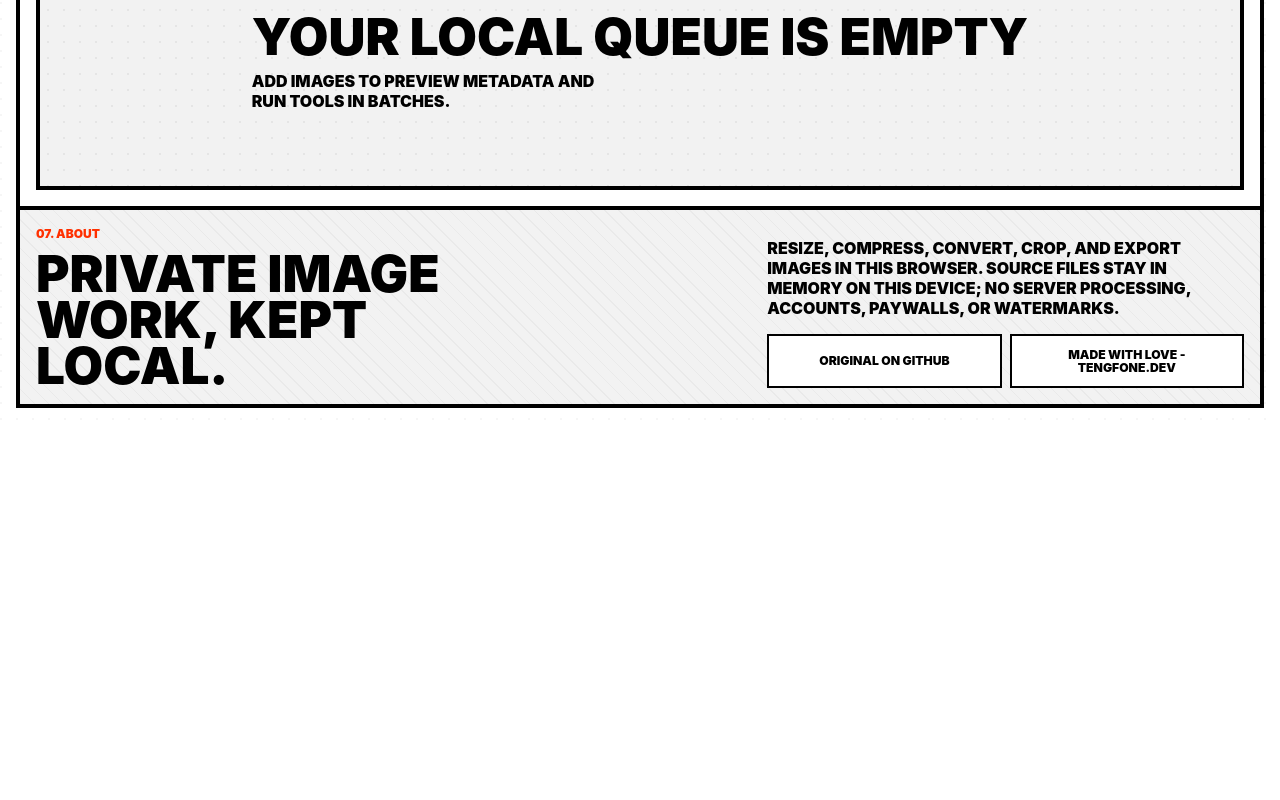
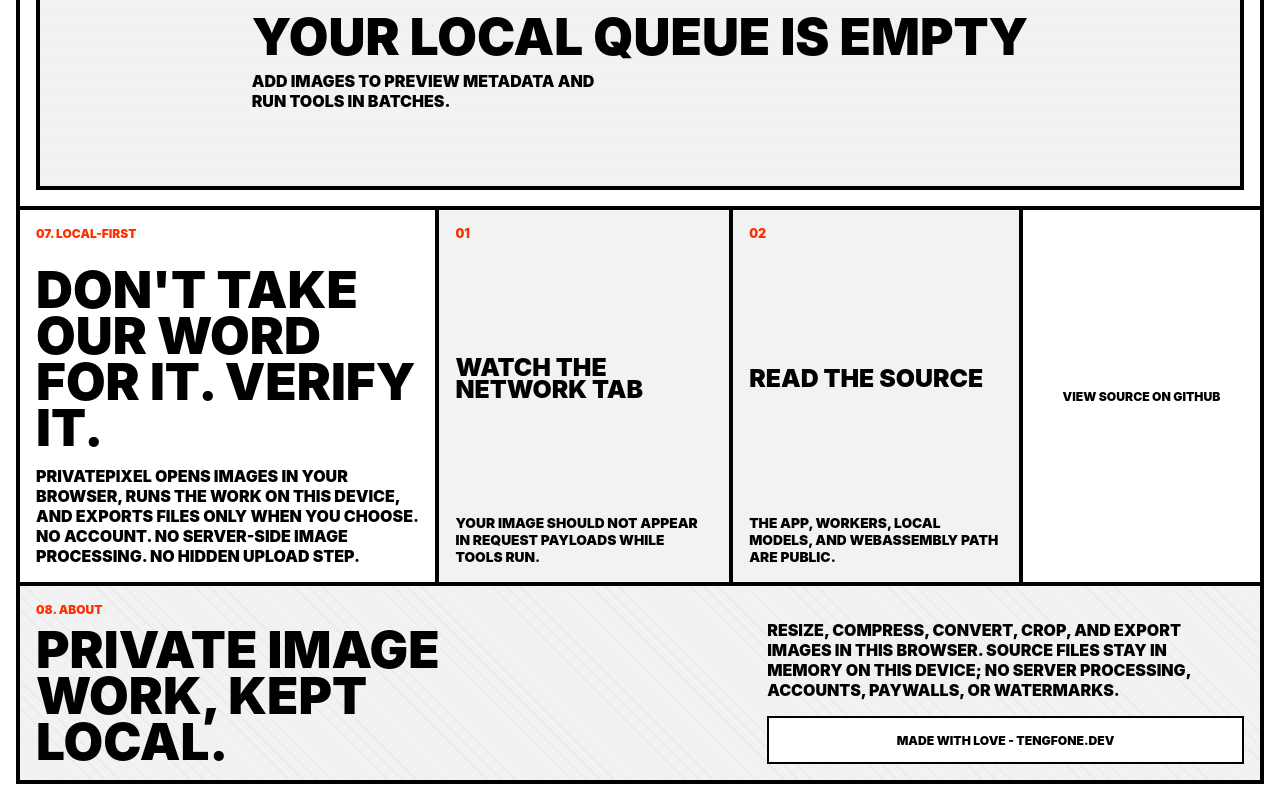
Before and after one commit to tengfone/privatepixel, a React (Vite) app: page / in a window 1280 px wide. Shown: the part 1630-2430 px from the top of the page. Before the commit the page ends 2054 px from the top, so only its background shows below. Built offline with nearby package versions, Linux system fonts and the light colour scheme.

Commit message:
feat: add local-first verification section

```diff
--- a/src/app/App.css
+++ b/src/app/App.css
@@ -334,7 +334,9 @@ img {
 .dropzone h2,
 .section-heading h2,
 .empty-stage span,
-.manifest-panel h2 {
+.manifest-panel h2,
+.local-proof-panel h2,
+.proof-step h3 {
   margin: 0;
   font-weight: 900;
   letter-spacing: 0;
@@ -451,7 +453,8 @@ img {
 }
 
 .section-heading h2,
-.manifest-panel h2 {
+.manifest-panel h2,
+.local-proof-panel h2 {
   font-size: 3.2rem;
 }
 
@@ -1110,6 +1113,103 @@ img {
   padding: 1rem;
 }
 
+.local-proof-panel {
+  display: grid;
+  grid-template-columns: minmax(0, 1.15fr) minmax(24rem, 1.6fr) minmax(13rem, 0.65fr);
+  border: 4px solid var(--color-border);
+  border-bottom: 0;
+  background: var(--color-bg);
+}
+
+.local-proof-panel > * {
+  min-width: 0;
+}
+
+.local-proof-copy {
+  display: grid;
+  align-content: space-between;
+  gap: 1rem;
+  border-right: 4px solid var(--color-border);
+  padding: 1rem;
+}
+
+.local-proof-copy p:last-child {
+  margin: 0;
+  font-size: 1rem;
+  font-weight: 900;
+  line-height: 1.25;
+  text-transform: uppercase;
+}
+
+.proof-steps {
+  display: grid;
+  grid-template-columns: repeat(2, minmax(0, 1fr));
+  border-right: 4px solid var(--color-border);
+  background: var(--color-muted);
+}
+
+.proof-step {
+  display: grid;
+  align-content: space-between;
+  gap: 1rem;
+  min-height: 15rem;
+  padding: 1rem;
+}
+
+.proof-step + .proof-step {
+  border-left: 4px solid var(--color-border);
+}
+
+.proof-step span {
+  color: var(--color-accent);
+  font-size: 0.78rem;
+  font-weight: 900;
+  letter-spacing: 0;
+}
+
+.proof-step h3 {
+  font-size: 1.55rem;
+}
+
+.proof-step p {
+  margin: 0;
+  font-size: 0.86rem;
+  font-weight: 900;
+  line-height: 1.25;
+  text-transform: uppercase;
+}
+
+.proof-actions {
+  display: grid;
+}
+
+.proof-actions a {
+  display: grid;
+  min-height: 100%;
+  place-items: center;
+  background: var(--color-bg);
+  color: var(--color-fg);
+  font-size: 0.76rem;
+  font-weight: 900;
+  line-height: 1.1;
+  padding: 1rem;
+  text-align: center;
+  text-decoration: none;
+  text-transform: uppercase;
+  transition:
+    background-color 150ms linear,
+    color 150ms linear;
+}
+
+.proof-actions a + a {
+  border-top: 4px solid var(--color-border);
+}
+
+.proof-actions a:hover {
+  background: var(--color-accent);
+  color: var(--color-bg);
+}
+
 .about-panel {
   display: grid;
   grid-template-columns: minmax(0, 1.2fr) minmax(18rem, 0.8fr);
@@ -1145,7 +1245,7 @@ img {
 
 .about-links {
   display: grid;
-  grid-template-columns: repeat(2, minmax(0, 1fr));
+  grid-template-columns: minmax(0, 1fr);
   gap: 0.5rem;
 }
 
@@ -1370,6 +1470,7 @@ progress::-moz-progress-bar {
   .dropzone,
   .workbench,
   .section-heading,
+  .local-proof-panel,
   .about-panel,
   .asset-item {
     grid-template-columns: 1fr;
@@ -1381,6 +1482,8 @@ progress::-moz-progress-bar {
   .masthead p,
   .dropzone > div,
   .file-button,
+  .local-proof-copy,
+  .proof-steps,
   .tool-rail,
   .stage-panel,
   .asset-select,
@@ -1395,6 +1498,8 @@ progress::-moz-progress-bar {
   .site-status,
   .masthead-index,
   .dropzone > div,
+  .local-proof-copy,
+  .proof-steps,
   .tool-rail,
   .stage-panel,
   .asset-select,
@@ -1424,6 +1529,7 @@ progress::-moz-progress-bar {
 
   .dropzone h2,
   .section-heading h2,
+  .local-proof-panel h2,
   .about-panel h2,
   .manifest-panel h2,
   .empty-state h3 {
@@ -1458,7 +1564,7 @@ progress::-moz-progress-bar {
 
   .site-nav {
     display: grid;
-    grid-template-columns: repeat(2, minmax(0, 1fr));
+    grid-template-columns: repeat(3, minmax(0, 1fr));
   }
 
   .site-nav a {
@@ -1466,7 +1572,7 @@ progress::-moz-progress-bar {
     min-height: 3.5rem;
   }
 
-  .site-nav a:first-child {
+  .site-nav a:not(:last-child) {
     border-right: 4px solid var(--color-border);
   }
 
@@ -1477,6 +1583,7 @@ progress::-moz-progress-bar {
 
   .dropzone h2,
   .section-heading h2,
+  .local-proof-panel h2,
   .about-panel h2,
   .manifest-panel h2,
   .empty-state h3 {
@@ -1492,6 +1599,7 @@ progress::-moz-progress-bar {
   .stage-panel,
   .control-panel,
   .manifest-panel,
+  .local-proof-copy,
   .about-panel {
     padding: 0.75rem;
   }
@@ -1499,10 +1607,25 @@ progress::-moz-progress-bar {
   .tool-rail,
   .crop-presets,
   .preset-grid,
+  .proof-steps,
   .preview-stage,
   .stage-meta,
   .result-row {
     grid-template-columns: 1fr;
+  }
+
+  .proof-step {
+    min-height: 10rem;
+    padding: 0.75rem;
+  }
+
+  .proof-step + .proof-step {
+    border-top: 4px solid var(--color-border);
+    border-left: 0;
+  }
+
+  .proof-actions a {
+    min-height: 4.5rem;
   }
 
   .editor-stage,
--- a/src/app/App.tsx
+++ b/src/app/App.tsx
@@ -1175,6 +1175,7 @@ export function App() {
           <a className="active" href="#app">
             App
           </a>
+          <a href="#local-first">Local-first</a>
           <a href="#about">About</a>
         </nav>
         <div className="site-status" aria-live="polite">
@@ -1456,12 +1457,51 @@ export function App() {
       </section>
 
       <section
+        id="local-first"
+        className="local-proof-panel swiss-grid-pattern"
+        aria-labelledby="local-first-title"
+      >
+        <div className="local-proof-copy">
+          <p className="eyebrow">07. Local-first</p>
+          <h2 id="local-first-title">Don't take our word for it. Verify it.</h2>
+          <p>
+            PrivatePixel opens images in your browser, runs the work on this device,
+            and exports files only when you choose. No account. No server-side image
+            processing. No hidden upload step.
+          </p>
+        </div>
+
+        <div className="proof-steps" aria-label="Ways to verify PrivatePixel">
+          <article className="proof-step">
+            <span>01</span>
+            <h3>Watch the network tab</h3>
+            <p>Your image should not appear in request payloads while tools run.</p>
+          </article>
+          <article className="proof-step">
+            <span>02</span>
+            <h3>Read the source</h3>
+            <p>The app, workers, local models, and WebAssembly path are public.</p>
+          </article>
+        </div>
+
+        <div className="proof-actions" aria-label="Verification links">
+          <a
+            href="https://github.com/tengfone/privatepixel"
+            target="_blank"
+            rel="noreferrer"
+          >
+            View source on GitHub
+          </a>
+        </div>
+      </section>
+
+      <section
         id="about"
         className="about-panel swiss-diagonal"
         aria-labelledby="about-title"
       >
         <div>
-          <p className="eyebrow">07. About</p>
+          <p className="eyebrow">08. About</p>
           <h2 id="about-title">Private image work, kept local.</h2>
         </div>
         <div className="about-copy">
@@ -1471,13 +1511,6 @@ export function App() {
             paywalls, or watermarks.
           </p>
           <div className="about-links" aria-label="Project links">
-            <a
-              href="https://github.com/tengfone/privatepixel"
-              target="_blank"
-              rel="noreferrer"
-            >
-              Original on GitHub
-            </a>
             <a href="https://tengfone.dev" target="_blank" rel="noreferrer">
               Made with love - tengfone.dev
             </a>
```
Also changed, not shown: 1 other file (tests, documents, lock files or other folders).
